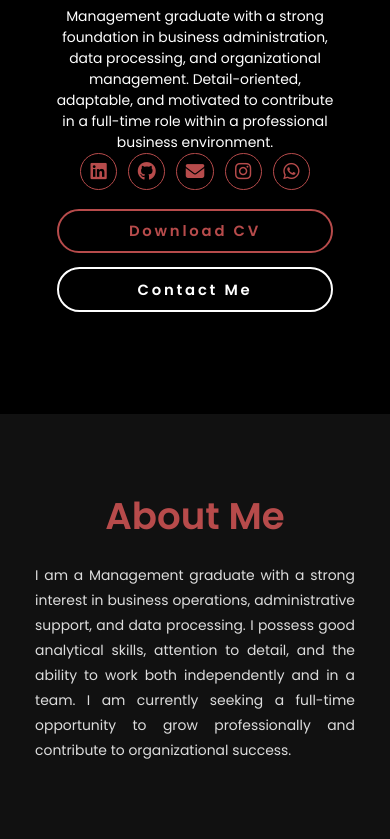
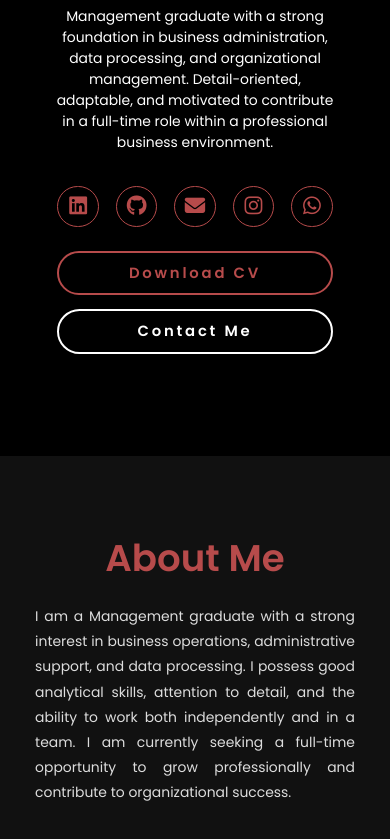
Before and after one commit to wildguy2009/porto, a plain HTML site: page index.html in a window 390 px wide. Shown: the part 814-1653 px from the top of the page. Drawn offline with Linux system fonts and the light colour scheme.

Commit message:
Add files via upload

```diff
--- a/style.css
+++ b/style.css
@@ -681,3 +681,19 @@ footer p{
         margin-top: 2rem;
     }
 }
+@media (max-width: 768px){
+    .social-icons{
+        margin-top: 2.5rem;
+        margin-bottom: 2.5rem;
+        gap: 1.8rem; /* jarak antar logo */
+    }
+
+    .social-icons a{
+        width: 4.5rem;
+        height: 4.5rem;
+        font-size: 2.2rem;
+    }
+}
+.social-icons{
+    padding-top: 1rem;
+}
```
